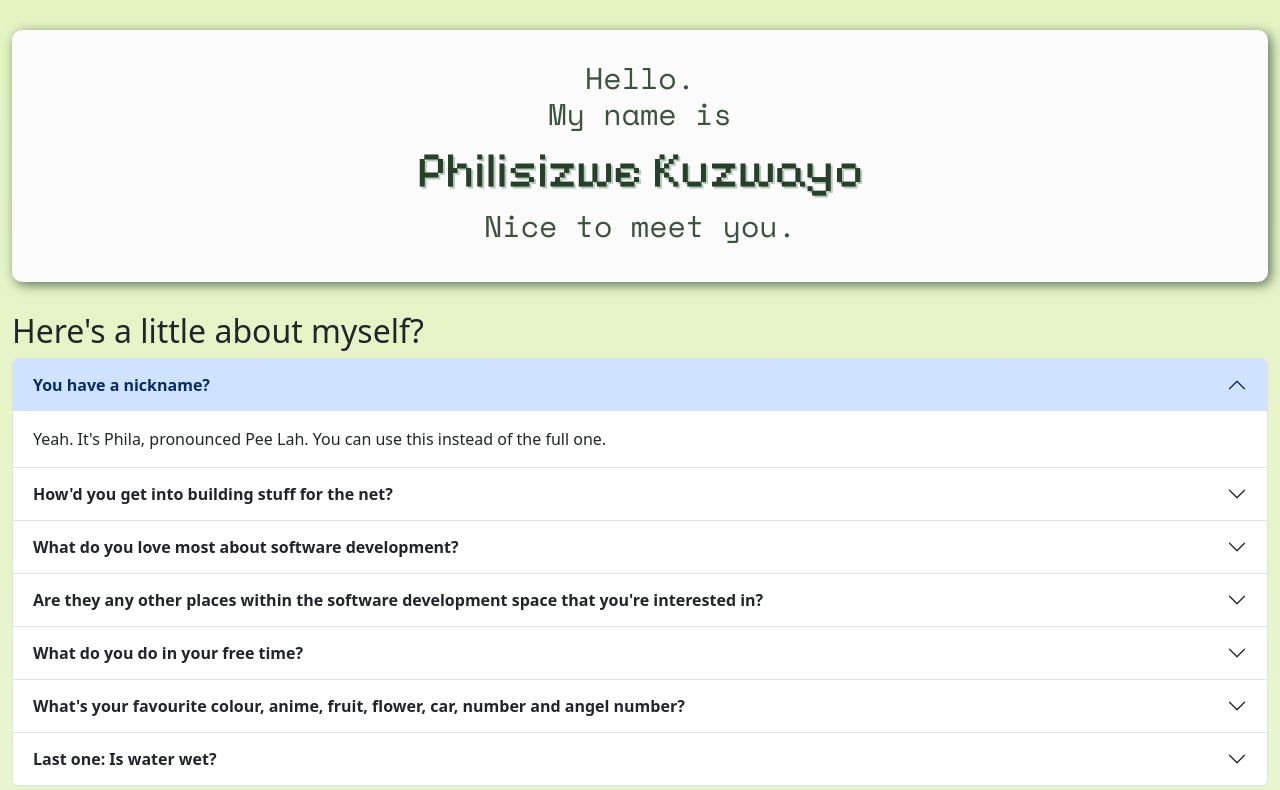
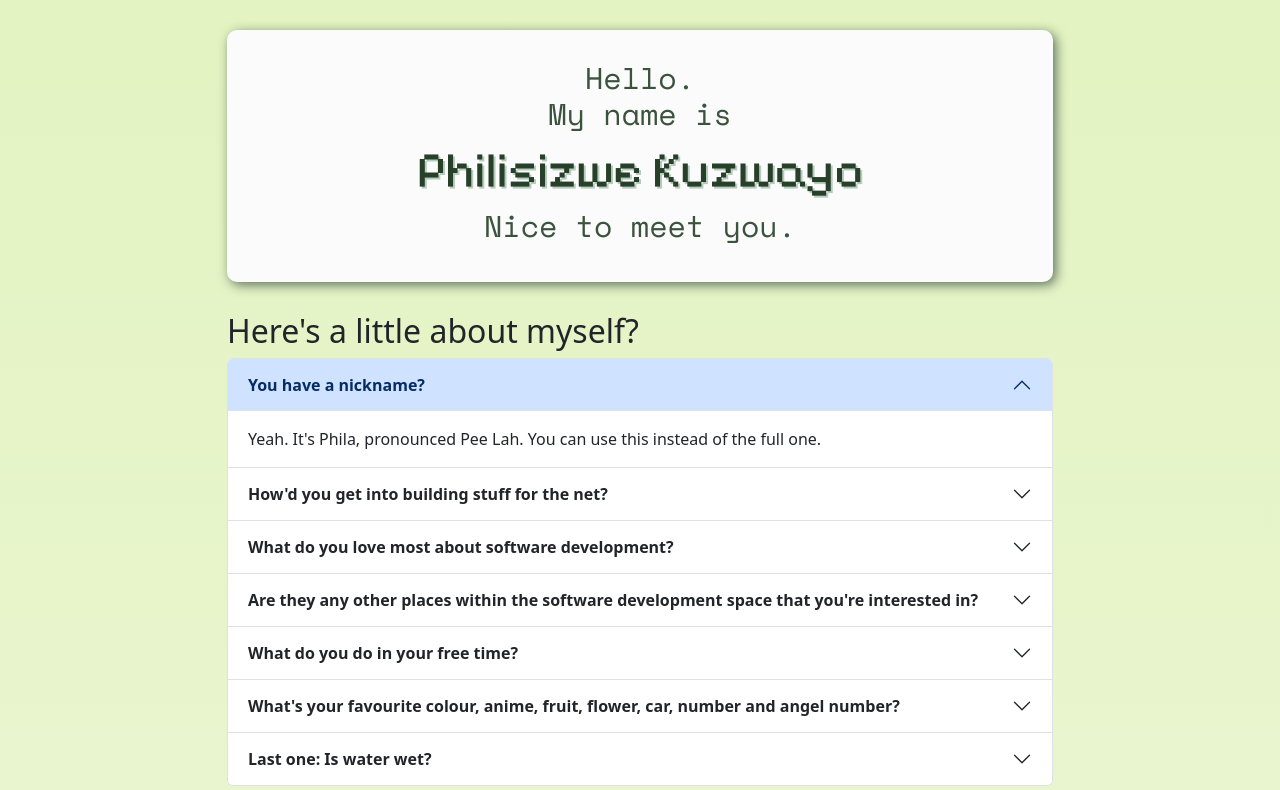
Before and after one commit to PKuzi01/portfolio-ppk, a React (Vite) app: page / in a window 1280 px wide. Shown: the top 790 px of the page. Built offline with nearby package versions, Linux system fonts and the light colour scheme; a web font is replaced by a local one.

Commit message:
Added width to contents

```diff
--- a/src/App.css
+++ b/src/App.css
@@ -1,3 +1,6 @@
 body {
     background: linear-gradient(180deg, rgb(227, 243, 193) 0%, rgb(236, 246, 214) 98%);
 }
+.container-fluid {
+    max-width: 850px;
+}
```
